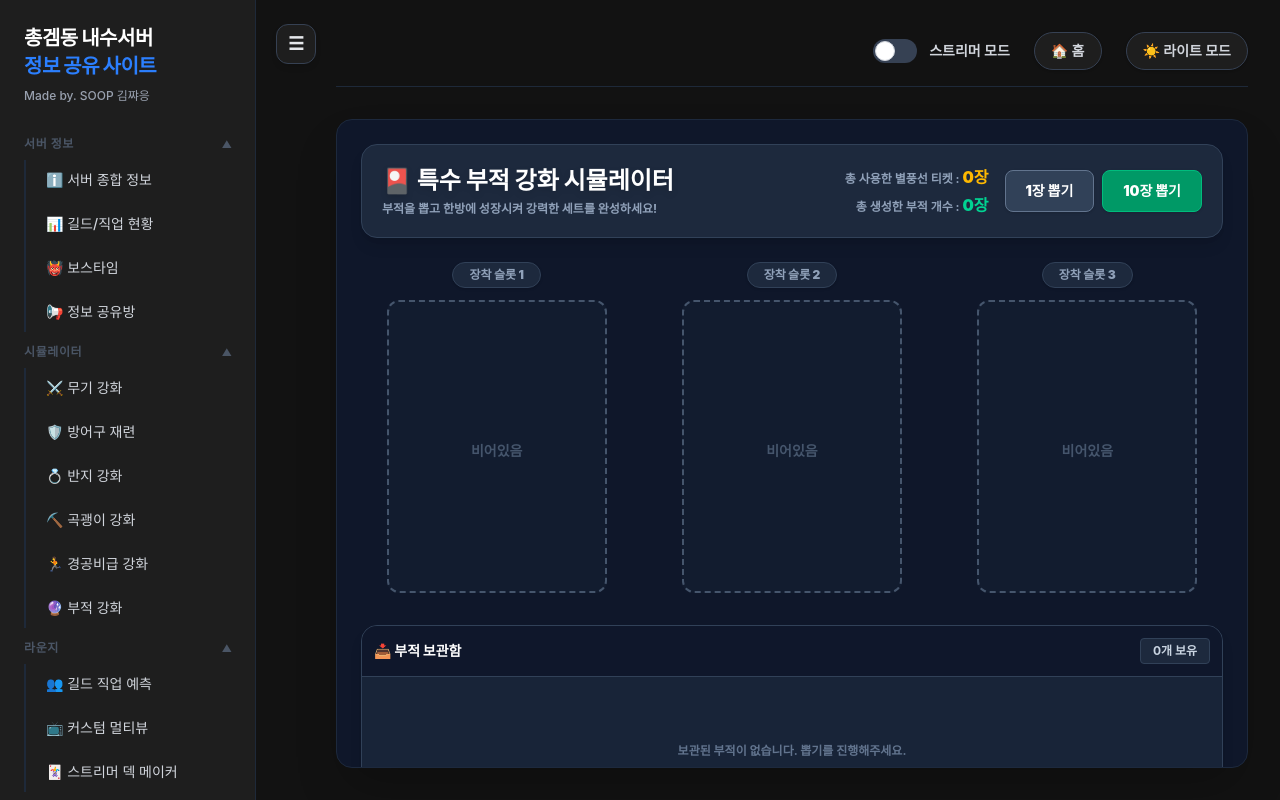
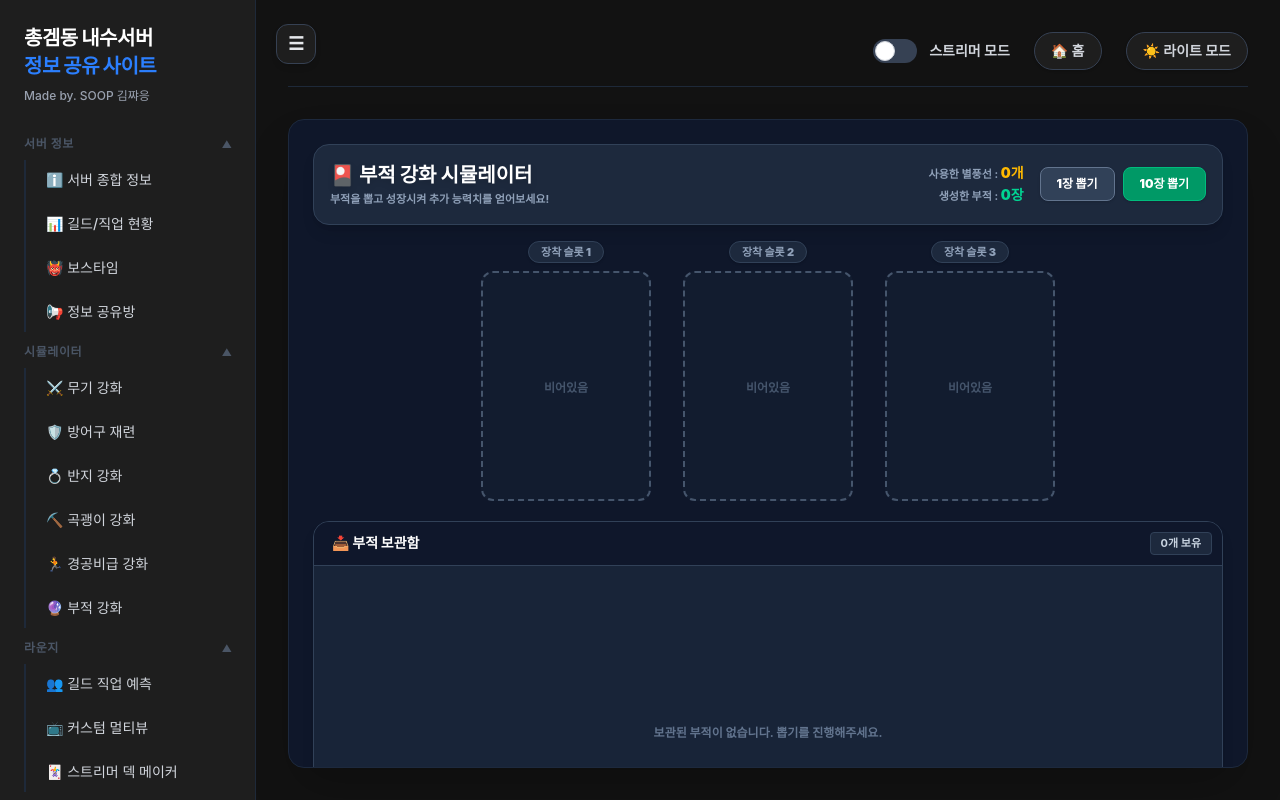
Before and after one commit to RaykimD/FGC-server-site, a Next.js app: page /amulet in a window 1280 px wide. Built offline with nearby package versions, Linux system fonts and the light colour scheme; a web font is replaced by a local one.

Commit message:
폭 길이 조정, 부적 수정

```diff
--- a/app/amulet/page.tsx
+++ b/app/amulet/page.tsx
@@ -1,6 +1,7 @@
 'use client';
 import React, { useState } from 'react';
 
+// --- 데이터 정의 ---
 type Tier = '일반' | '고급' | '희귀';
 
 interface AmuletOption { statName: string; min: number; max: number; names: string[]; }
@@ -124,22 +125,14 @@ export default function AmuletSimulator() {
     showLog(`👇 최대 ${costToMax}장까지 재료를 선택할 수 있습니다.`);
   };
 
-  // 💡 정렬된 보관함(sortedInventory)에서 앞에서부터 순서대로 자동 선택 (실수 연출 도입!)
   const handleAutoSelect = () => {
     if (!selectionMode) return;
-
-    const availableNormals = sortedInventory.filter(
-      a => a.tier === '일반' &&
-      a.id !== selectionMode.target.data.id &&
-      !selectionMode.selectedIds.includes(a.id)
-    );
-
+    const availableNormals = sortedInventory.filter(a => a.tier === '일반' && a.id !== selectionMode.target.data.id && !selectionMode.selectedIds.includes(a.id));
     const needed = selectionMode.costToMax - selectionMode.selectedIds.length;
 
     if (needed <= 0) return showLog('❌ 이미 최대치까지 선택되었습니다.');
     if (availableNormals.length === 0) return showLog('❌ 더 이상 선택할 수 있는 일반 부적이 없습니다.');
 
-    // 정렬 순서대로 무조건 슬라이스하여 가져옴 (10레벨 부적도 포함될 수 있음)
     const toSelect = availableNormals.slice(0, needed).map(a => a.id);
     setSelectionMode({
       ...selectionMode,
@@ -297,31 +290,33 @@ export default function AmuletSimulator() {
     <div className="h-full flex flex-col p-6 bg-[#0f172a] text-white rounded-2xl overflow-hidden relative border border-slate-800 shadow-2xl pb-24">
       {logMsg && <div className="fixed top-12 left-1/2 -translate-x-1/2 z-50 bg-slate-900 border-2 border-emerald-500 text-white px-8 py-4 rounded-full font-black text-sm shadow-[0_0_20px_rgba(16,185,129,0.4)] animate-fade-in">{logMsg}</div>}
 
-      <div className="flex justify-between items-center bg-slate-800 p-5 rounded-2xl border border-slate-700 shadow-lg shrink-0 mb-6 z-10">
+      {/* 💡 헤더 여백 축소 (p-5 -> p-4, mb-6 -> mb-4) */}
+      <div className="flex justify-between items-center bg-slate-800 p-4 rounded-2xl border border-slate-700 shadow-lg shrink-0 mb-4 z-10">
         <div>
-          <h1 className="text-2xl font-black text-white drop-shadow-md">🎴 특수 부적 강화 시뮬레이터</h1>
-          <p className="text-xs font-bold text-slate-400 mt-1">부적을 뽑고 한방에 성장시켜 강력한 세트를 완성하세요!</p>
+          <h1 className="text-xl font-black text-white drop-shadow-md">🎴 부적 강화 시뮬레이터</h1>
+          <p className="text-[11px] font-bold text-slate-400 mt-0.5">부적을 뽑고 성장시켜 추가 능력치를 얻어보세요!</p>
         </div>
         <div className="flex flex-col sm:flex-row gap-4 items-end sm:items-center">
           <div className="text-right">
-            <p className="text-xs font-bold text-slate-400 mb-1">총 사용한 별풍선 티켓 : <span className="text-amber-400 font-black text-base">{usedTickets}장</span></p>
-            <p className="text-xs font-bold text-slate-400">총 생성한 부적 개수 : <span className="text-emerald-400 font-black text-base">{totalGenerated}장</span></p>
+            <p className="text-[11px] font-bold text-slate-400 mb-0.5">사용한 별풍선 : <span className="text-amber-400 font-black text-sm">{usedTickets}개</span></p>
+            <p className="text-[11px] font-bold text-slate-400">생성한 부적 : <span className="text-emerald-400 font-black text-sm">{totalGenerated}장</span></p>
           </div>
           <div className="flex gap-2">
-            <button onClick={() => handleDraw(1)} className="bg-slate-700 hover:bg-slate-600 px-5 py-2.5 rounded-lg text-white text-sm font-black transition-colors border border-slate-500 shadow-sm">
+            <button onClick={() => handleDraw(1)} className="bg-slate-700 hover:bg-slate-600 px-4 py-2 rounded-lg text-white text-xs font-black transition-colors border border-slate-500 shadow-sm">
               1장 뽑기
             </button>
-            <button onClick={() => handleDraw(10)} className="bg-emerald-600 hover:bg-emerald-500 px-5 py-2.5 rounded-lg text-white text-sm font-black transition-colors border border-emerald-500 shadow-sm">
+            <button onClick={() => handleDraw(10)} className="bg-emerald-600 hover:bg-emerald-500 px-4 py-2 rounded-lg text-white text-xs font-black transition-colors border border-emerald-500 shadow-sm">
               10장 뽑기
             </button>
           </div>
         </div>
       </div>
 
-      <div className="grid grid-cols-3 gap-6 mb-8 shrink-0">
+      {/* 💡 장착 슬롯 크기 대폭 축소 & 가운데 정렬 (높이 다이어트) */}
+      <div className="flex justify-center gap-8 mb-5 shrink-0">
         {equipped.map((amulet, idx) => (
           <div key={`slot-${idx}`} className="flex flex-col items-center">
-            <h2 className="text-xs font-black text-slate-400 mb-3 bg-slate-800 px-4 py-1 rounded-full border border-slate-700 shadow-sm">
+            <h2 className="text-[11px] font-black text-slate-400 mb-2 bg-slate-800 px-3 py-0.5 rounded-full border border-slate-700 shadow-sm">
               장착 슬롯 {idx + 1}
             </h2>
 
@@ -331,49 +326,51 @@ export default function AmuletSimulator() {
                   if (selectionMode) return showLog('❌ 재료 선택 모드 중에는 슬롯을 조작할 수 없습니다.');
                   setSelectedAmulet({ data: amulet, location: 'equipped', index: idx });
                 }}
-                className={`w-full max-w-[220px] aspect-[3/4] rounded-xl flex flex-col items-center justify-between p-4 bg-gradient-to-b border-4 relative transition-transform shadow-xl ${TIER_COLORS[amulet.tier]} ${selectionMode ? 'cursor-not-allowed opacity-50 grayscale' : 'cursor-pointer hover:-translate-y-2'}`}
+                // 💡 크기를 w-[170px] h-[230px] 로 고정하여 확실하게 줄였습니다.
+                className={`w-[170px] h-[230px] rounded-xl flex flex-col items-center justify-between p-3 bg-gradient-to-b border-4 relative transition-transform shadow-xl ${TIER_COLORS[amulet.tier]} ${selectionMode ? 'cursor-not-allowed opacity-50 grayscale' : 'cursor-pointer hover:-translate-y-1'}`}
               >
                 {selectionMode?.target.data.id === amulet.id && (
                   <div className="absolute inset-0 bg-blue-900/60 rounded-lg flex items-center justify-center z-10">
-                    <span className="text-sm font-black text-white px-3 py-1.5 bg-blue-600 rounded-lg border border-blue-400 shadow-lg">강화 대상</span>
+                    <span className="text-xs font-black text-white px-2 py-1 bg-blue-600 rounded-md border border-blue-400 shadow-lg">강화 대상</span>
                   </div>
                 )}
 
-                <div className="w-full flex justify-between items-center text-xs font-black bg-black/40 px-2 py-1 rounded shadow-inner">
+                <div className="w-full flex justify-between items-center text-[11px] font-black bg-black/40 px-2 py-0.5 rounded shadow-inner">
                   <span>{amulet.tier}</span>
                   <span className={amulet.level === 10 ? 'text-red-400' : 'text-yellow-400'}>Lv.{amulet.level}</span>
                 </div>
 
                 <div className="text-center w-full">
-                  <h3 className="text-xl font-black mb-1 drop-shadow-md truncate">[{amulet.name}] 부적</h3>
-                  <div className="bg-black/60 px-2 py-2 rounded-lg border border-current mt-2 shadow-inner">
-                    <p className="text-[11px] opacity-80 mb-0.5">{amulet.option.statName}</p>
-                    <p className="text-base font-black text-yellow-300">+{getStatValue(amulet.option, amulet.level)}</p>
+                  <h3 className="text-lg font-black mb-1 drop-shadow-md truncate">[{amulet.name}] 부적</h3>
+                  <div className="bg-black/60 px-2 py-1.5 rounded-lg border border-current mt-1.5 shadow-inner">
+                    <p className="text-[10px] opacity-80 mb-0.5">{amulet.option.statName}</p>
+                    <p className="text-sm font-black text-yellow-300">+{getStatValue(amulet.option, amulet.level)}</p>
                   </div>
                 </div>
 
-                <div className="w-full bg-black/50 h-2.5 rounded-full overflow-hidden border border-slate-500 relative shadow-inner">
+                <div className="w-full bg-black/50 h-2 rounded-full overflow-hidden border border-slate-500 relative shadow-inner">
                   <div className="h-full bg-emerald-500 transition-all duration-500" style={{ width: `${(getCurrentExp(amulet.tier, amulet.level, amulet.exp) / getTotalExpNeeded(amulet.tier)) * 100}%` }} />
                 </div>
               </div>
             ) : (
-              <div className={`w-full max-w-[220px] aspect-[3/4] border-2 border-dashed border-slate-600 rounded-xl flex flex-col items-center justify-center bg-slate-800/30 transition-colors ${selectionMode ? 'opacity-50' : ''}`}>
-                <span className="text-sm font-bold text-slate-600 mt-2">비어있음</span>
+              <div className={`w-[170px] h-[230px] border-2 border-dashed border-slate-600 rounded-xl flex flex-col items-center justify-center bg-slate-800/30 transition-colors ${selectionMode ? 'opacity-50' : ''}`}>
+                <span className="text-xs font-bold text-slate-600 mt-1">비어있음</span>
               </div>
             )}
           </div>
         ))}
       </div>
 
-      <div className={`flex-1 bg-slate-800 rounded-2xl border ${selectionMode ? 'border-blue-500 shadow-[0_0_20px_rgba(59,130,246,0.3)]' : 'border-slate-700'} flex flex-col overflow-hidden shadow-lg min-h-[200px] transition-all`}>
-        <div className={`p-3 border-b shrink-0 flex justify-between items-center transition-colors ${selectionMode ? 'bg-blue-900 border-blue-500' : 'bg-slate-900 border-slate-700'}`}>
-          <h2 className="text-sm font-black text-white flex items-center gap-2">
+      {/* 💡 인벤토리 높이 보장 (min-h-[360px] 이상으로 늘려 최소 2줄 이상 무조건 보이게 설정) */}
+      <div className={`flex-1 bg-slate-800 rounded-2xl border ${selectionMode ? 'border-blue-500 shadow-[0_0_20px_rgba(59,130,246,0.3)]' : 'border-slate-700'} flex flex-col overflow-hidden shadow-lg min-h-[380px] transition-all`}>
+        <div className={`p-2.5 border-b shrink-0 flex justify-between items-center transition-colors ${selectionMode ? 'bg-blue-900 border-blue-500' : 'bg-slate-900 border-slate-700'}`}>
+          <h2 className="text-sm font-black text-white flex items-center gap-2 px-2">
             {selectionMode ? '🎯 재료로 사용할 일반 부적을 선택하세요' : '📥 부적 보관함'}
           </h2>
-          <span className="text-xs font-bold bg-slate-800 px-3 py-1 rounded text-slate-300 border border-slate-700">{inventory.length}개 보유</span>
+          <span className="text-[11px] font-bold bg-slate-800 px-2.5 py-0.5 rounded text-slate-300 border border-slate-700">{inventory.length}개 보유</span>
         </div>
 
-        <div className="flex-1 overflow-y-auto custom-scrollbar p-4 flex flex-wrap content-start gap-3 bg-slate-900/30">
+        <div className="flex-1 overflow-y-auto custom-scrollbar p-4 flex flex-wrap content-start gap-2.5 bg-slate-900/30">
           {sortedInventory.length === 0 ? (
             <div className="w-full h-full flex items-center justify-center text-slate-500 text-xs font-bold">
               보관된 부적이 없습니다. 뽑기를 진행해주세요.
@@ -425,23 +422,24 @@ export default function AmuletSimulator() {
         </div>
       </div>
 
+      {/* 액션 모달 및 배너 등은 기존과 동일하게 유지 */}
       {selectionMode && (
-        <div className="fixed bottom-10 left-1/2 -translate-x-1/2 z-50 bg-slate-900 border-2 border-blue-500 text-white px-8 py-5 rounded-2xl shadow-[0_0_30px_rgba(59,130,246,0.5)] flex flex-col md:flex-row items-center gap-6 md:gap-12 animate-slide-up w-11/12 max-w-3xl justify-between">
+        <div className="fixed bottom-10 left-1/2 -translate-x-1/2 z-50 bg-slate-900 border-2 border-blue-500 text-white px-8 py-4 rounded-2xl shadow-[0_0_30px_rgba(59,130,246,0.5)] flex flex-col md:flex-row items-center gap-6 md:gap-12 animate-slide-up w-11/12 max-w-3xl justify-between">
           <div>
-            <p className="text-sm font-black text-blue-400 mb-1">🔥 성장 재료 선택 모드</p>
-            <p className="text-lg font-bold">재료 선택 (<span className={selectionMode.selectedIds.length === selectionMode.costToMax ? 'text-emerald-400' : 'text-yellow-400'}>{selectionMode.selectedIds.length}</span> / 최대 {selectionMode.costToMax})</p>
+            <p className="text-[11px] font-black text-blue-400 mb-0.5">🔥 성장 재료 선택 모드</p>
+            <p className="text-base font-bold">재료 선택 (<span className={selectionMode.selectedIds.length === selectionMode.costToMax ? 'text-emerald-400' : 'text-yellow-400'}>{selectionMode.selectedIds.length}</span> / 최대 {selectionMode.costToMax})</p>
           </div>
-          <div className="flex gap-3 w-full md:w-auto">
-            <button onClick={handleAutoSelect} className="flex-1 md:flex-none px-6 py-3 rounded-xl bg-slate-700 hover:bg-slate-600 font-black transition-colors text-slate-200 border border-slate-500">
+          <div className="flex gap-2 w-full md:w-auto">
+            <button onClick={handleAutoSelect} className="flex-1 md:flex-none px-4 py-2.5 rounded-lg bg-slate-700 hover:bg-slate-600 text-sm font-black transition-colors text-slate-200 border border-slate-500">
               일괄 자동선택
             </button>
-            <button onClick={() => setSelectionMode(null)} className="flex-1 md:flex-none px-6 py-3 rounded-xl bg-slate-700 hover:bg-slate-600 font-black transition-colors text-red-300 border border-slate-500">
+            <button onClick={() => setSelectionMode(null)} className="flex-1 md:flex-none px-4 py-2.5 rounded-lg bg-slate-700 hover:bg-slate-600 text-sm font-black transition-colors text-red-300 border border-slate-500">
               취소
             </button>
             <button
               onClick={handleConfirmLevelUp}
               disabled={selectionMode.selectedIds.length === 0}
-              className="flex-1 md:flex-none px-6 py-3 rounded-xl bg-blue-600 hover:bg-blue-500 font-black transition-colors disabled:opacity-50 disabled:cursor-not-allowed border border-blue-400"
+              className="flex-1 md:flex-none px-4 py-2.5 rounded-lg bg-blue-600 hover:bg-blue-500 text-sm font-black transition-colors disabled:opacity-50 disabled:cursor-not-allowed border border-blue-400"
             >
               성장 진행 ({selectionMode.selectedIds.length}장)
             </button>
--- a/app/layout.tsx
+++ b/app/layout.tsx
@@ -9,7 +9,6 @@ export default function RootLayout({
 }: {
   children: React.ReactNode;
 }) {
-  // 사이드바 상태 관리 (기본값: 열림)
   const [isSidebarOpen, setIsSidebarOpen] = useState(true);
 
   return (
@@ -111,7 +110,6 @@ export default function RootLayout({
         {/* 💻 오른쪽 메인 컨텐츠 영역 */}
         <main className="flex-1 h-screen overflow-y-auto relative">
 
-          {/* 💡 버튼 위치 개선: 사이드바 상태에 맞춰 가변적으로 가로축 이동 (left-[276px] <-> left-6) */}
           <button
             onClick={() => setIsSidebarOpen(!isSidebarOpen)}
             className={`fixed top-6 z-40 bg-white dark:bg-[#1e1e1e] border border-gray-200 dark:border-gray-700 text-gray-700 dark:text-gray-200 p-2.5 rounded-xl shadow-md hover:bg-gray-100 dark:hover:bg-gray-800 transition-all duration-300 flex items-center justify-center font-black text-lg w-10 h-10 ${isSidebarOpen ? 'left-[276px]' : 'left-6'}`}
@@ -120,8 +118,8 @@ export default function RootLayout({
             ☰
           </button>
 
-          {/* 메인 콘텐츠 패딩 여백 연동 */}
-          <div className={`p-8 h-full max-w-7xl mx-auto flex flex-col transition-all duration-300 ${isSidebarOpen ? 'pl-20' : 'pl-20'}`}>
+          {/* 💡 수정됨: max-w-[1600px]로 너비 대폭 확장, 사이드바 닫혔을 때 여백 최적화 */}
+          <div className={`p-8 h-full w-full max-w-[1600px] mx-auto flex flex-col transition-all duration-300 ${isSidebarOpen ? '' : 'pl-24'}`}>
             <TopBar />
             <div className="flex-1 min-h-0">
               {children}
```
